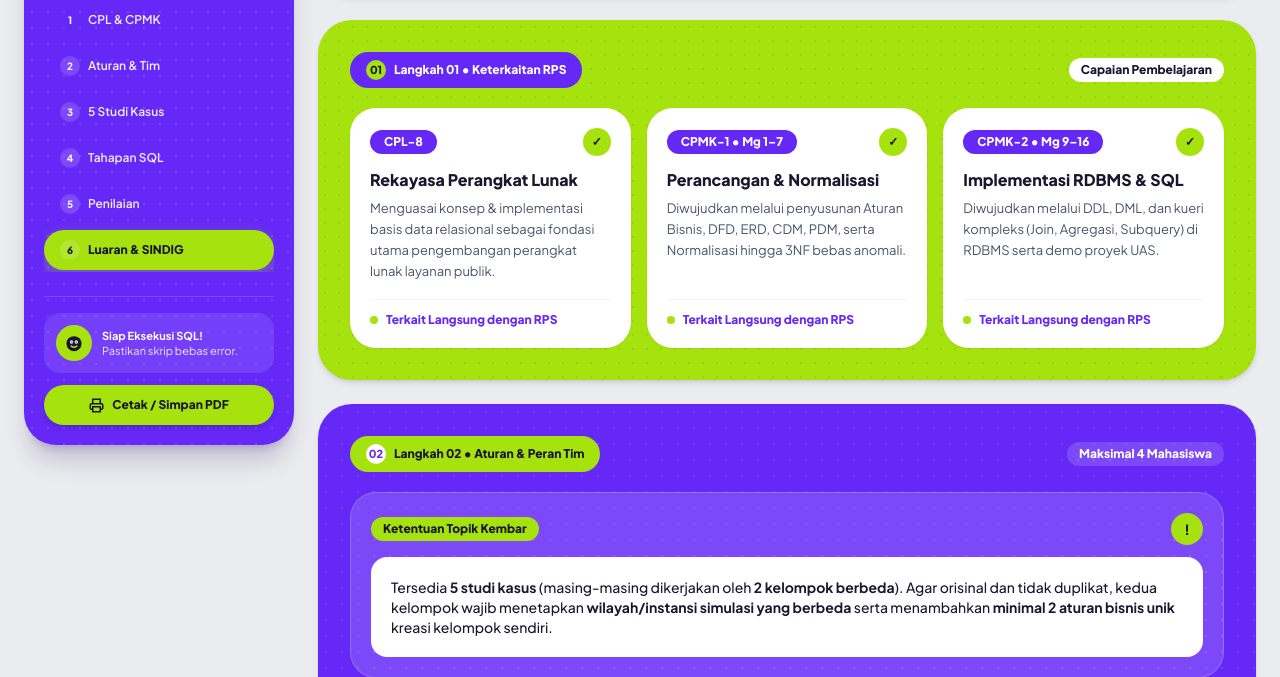
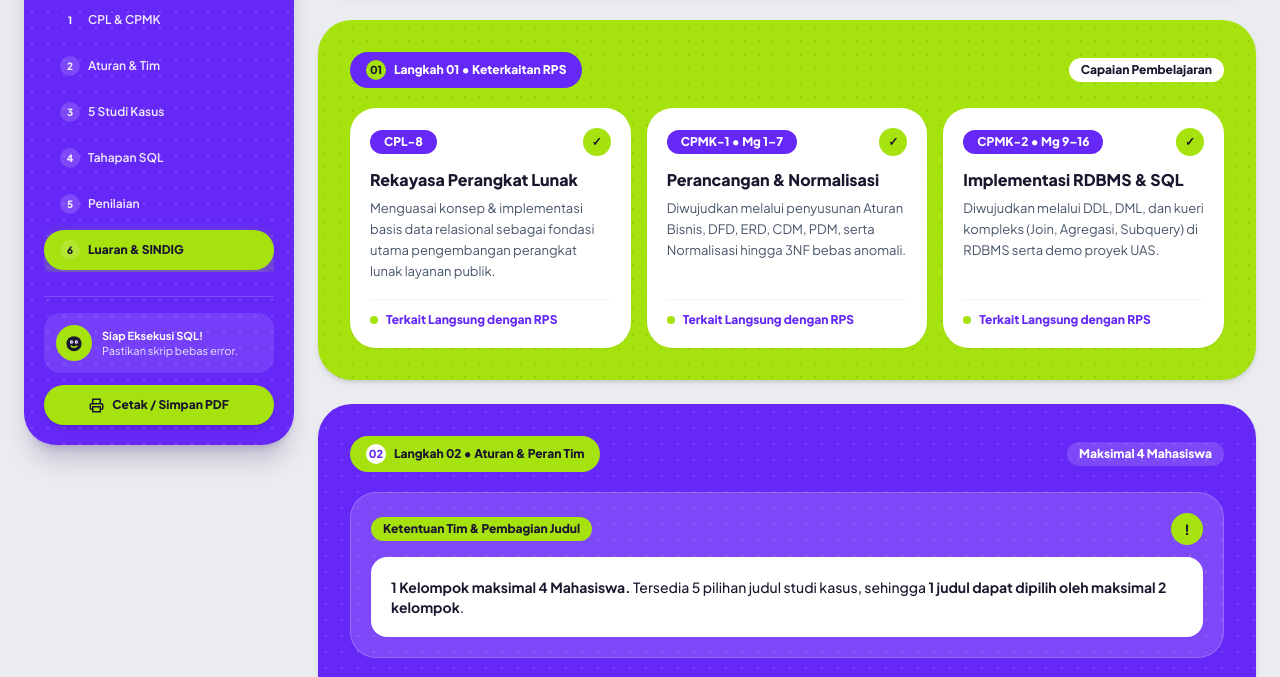
Before and after one commit to Msonhajiakbar/DatabaseLP, a plain HTML site: page index.html in a window 1280 px wide. Shown: the part 228-905 px from the top of the page. Drawn offline with nearby package versions, Linux system fonts and the light colour scheme.

Commit message:
Update index.html

```diff
--- a/index.html
+++ b/index.html
@@ -278,12 +278,12 @@
                 <div class="rounded-[22px] sm:rounded-[26px] bg-white/15 backdrop-blur-xs p-4 sm:p-5 text-white mb-4 sm:mb-5 border border-white/20">
                     <div class="flex items-center justify-between gap-2 mb-2.5 sm:mb-3">
                         <span class="px-3 py-1 rounded-full bg-[#A6E20E] text-[#1A162E] text-[11px] sm:text-xs font-extrabold">
-                            Ketentuan Topik Kembar
+                            Ketentuan Tim &amp; Pembagian Judul
                         </span>
                         <span class="w-7 h-7 sm:w-8 sm:h-8 rounded-full bg-[#A6E20E] text-[#1A162E] flex items-center justify-center font-black text-xs sm:text-sm shrink-0">!</span>
                     </div>
                     <div class="rounded-xl sm:rounded-2xl bg-white text-[#1A162E] p-3.5 sm:p-5 text-xs sm:text-sm leading-relaxed font-medium">
-                        Tersedia <strong>5 studi kasus</strong> (masing-masing dikerjakan oleh <strong>2 kelompok berbeda</strong>). Agar orisinal dan tidak duplikat, kedua kelompok wajib menetapkan <strong>wilayah/instansi simulasi yang berbeda</strong> serta menambahkan <strong>minimal 2 aturan bisnis unik</strong> kreasi kelompok sendiri.
+                        <strong>1 Kelompok maksimal 4 Mahasiswa.</strong> Tersedia 5 pilihan judul studi kasus, sehingga <strong>1 judul dapat dipilih oleh maksimal 2 kelompok</strong>.
                     </div>
                 </div>
 
```
